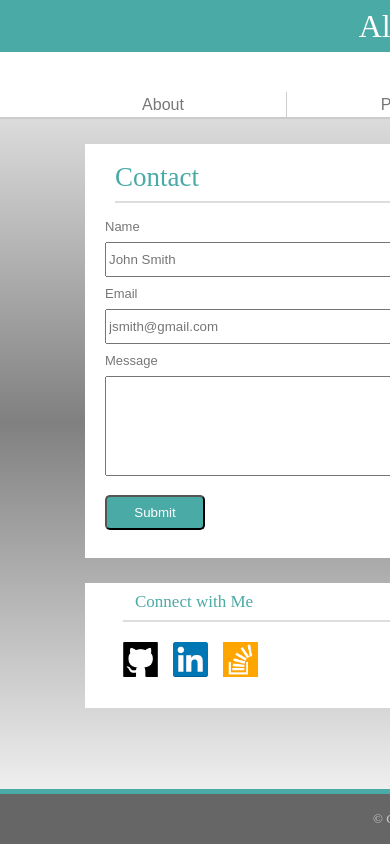
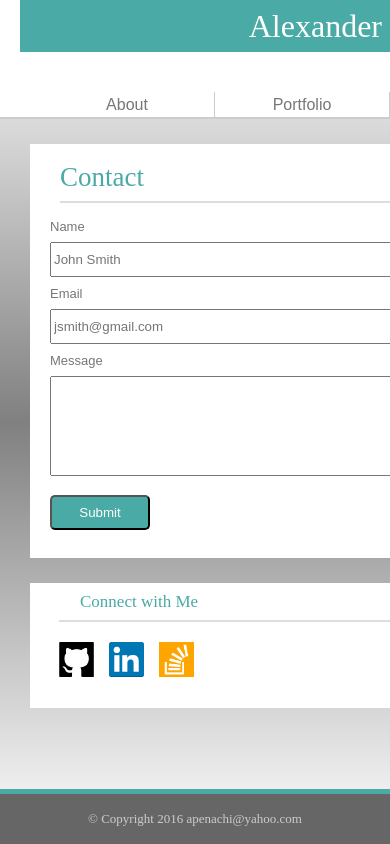
Before and after one commit to apenachi/Portfolio, a PHP site: page /contact.html in a window 390 px wide; the page is wider, and only the part inside the window is pictured. Run offline with PHP 8.4, Linux system fonts and the light colour scheme.

Commit message:
assignment1 contact.html done

```diff
--- a/assignment1/assets/css/style_cont.css
+++ b/assignment1/assets/css/style_cont.css
@@ -33,3 +33,48 @@ label{
 	font-weight: bold;
 
 }
+
+@media screen and (max-width: 980px) {
+	header {
+		width: 75%;
+	}
+	section {
+		width: 40%;
+		margin-left: 20px;
+	}
+	h1 {
+		margin-left: 20px;
+	}
+	footer {
+		width: 75%;
+	}
+
+}
+@media screen and (max-width: 768px) {
+	header {
+		width: 75%;
+	}
+	section {
+		width: 60%;
+		margin-left: 30px;
+	}
+	aside {
+		width: 60%;
+		margin-left: 30px;
+	}
+	footer {
+		width: 100%;
+	}
+}
+/*@media screen and (max-width: 640px) {
+	header {
+		width: 30%;
+	}
+	section {
+		width: 30%;
+		margin-left: 0px;
+	}
+	aside {
+		width: 30%;
+	}
+}
--- a/assignment1/contact.html
+++ b/assignment1/contact.html
@@ -36,7 +36,6 @@
 					<textarea id="message"></textarea>
 				</form>
 				<input id="form-input" type="submit" value="Submit">
-  </form>
 			</article>
 		</section>
 		<aside>
```
Lines whose indentation alone changed are shown as unchanged.
